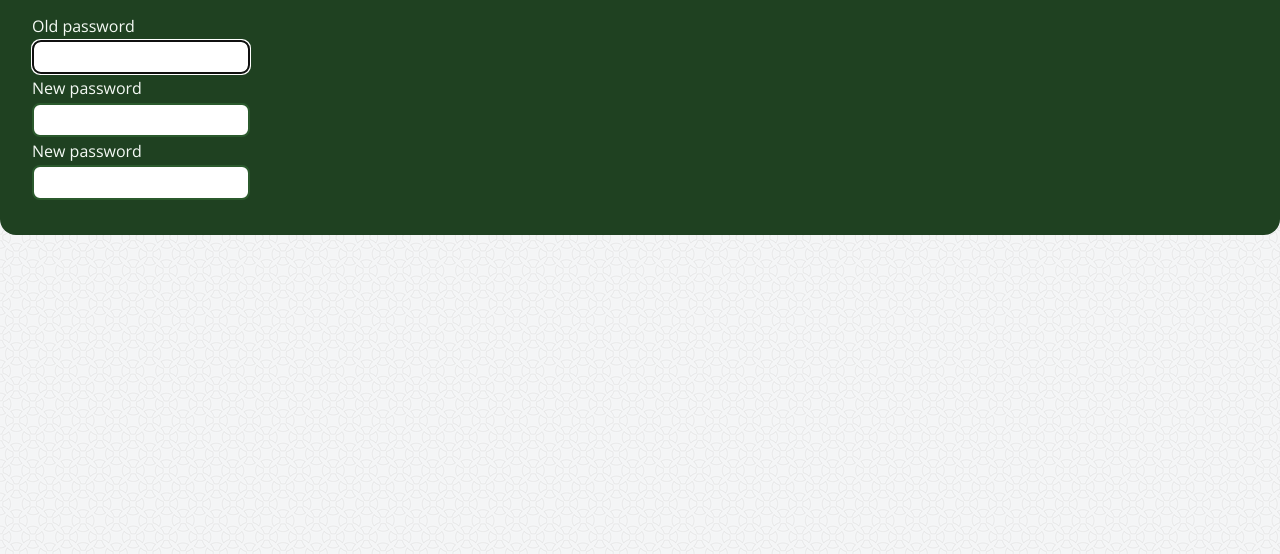
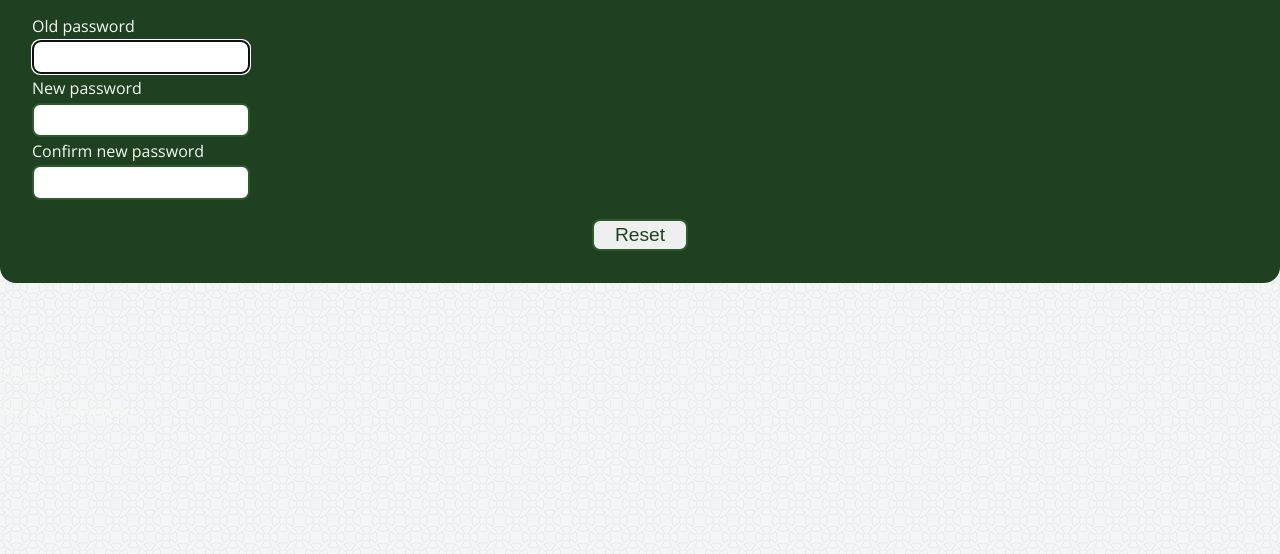
Before and after one commit to Oyekunle-Mark/politico, a plain HTML site: page UI/reset_password.html in a window 1280 px wide. Shown: the part 246-800 px from the top of the page. Drawn offline with nearby package versions, Linux system fonts and the light colour scheme.

Commit message:
Added the markup for the reset password page

```diff
--- a/UI/reset_password.html
+++ b/UI/reset_password.html
@@ -22,9 +22,15 @@
                 <input type="password" name="oldPassword" id="oldPassword" autofocus required />
                 <label for="newPassword">New password</label>
                 <input type="password" name="oldPassword" id="oldPassword" required />
-                <label for="newPassword">New password</label>
+                <label for="newPassword">Confirm new password</label>
                 <input type="password" name="oldPassword" id="oldPassword" required />
+                <button type="submit">Reset</button>
             </form>
         </main>
+
+        <footer>
+            <p>&copy;Politico</p>
+            <p>All rights reserved</p>
+        </footer>
     </body>
 </html>
```
